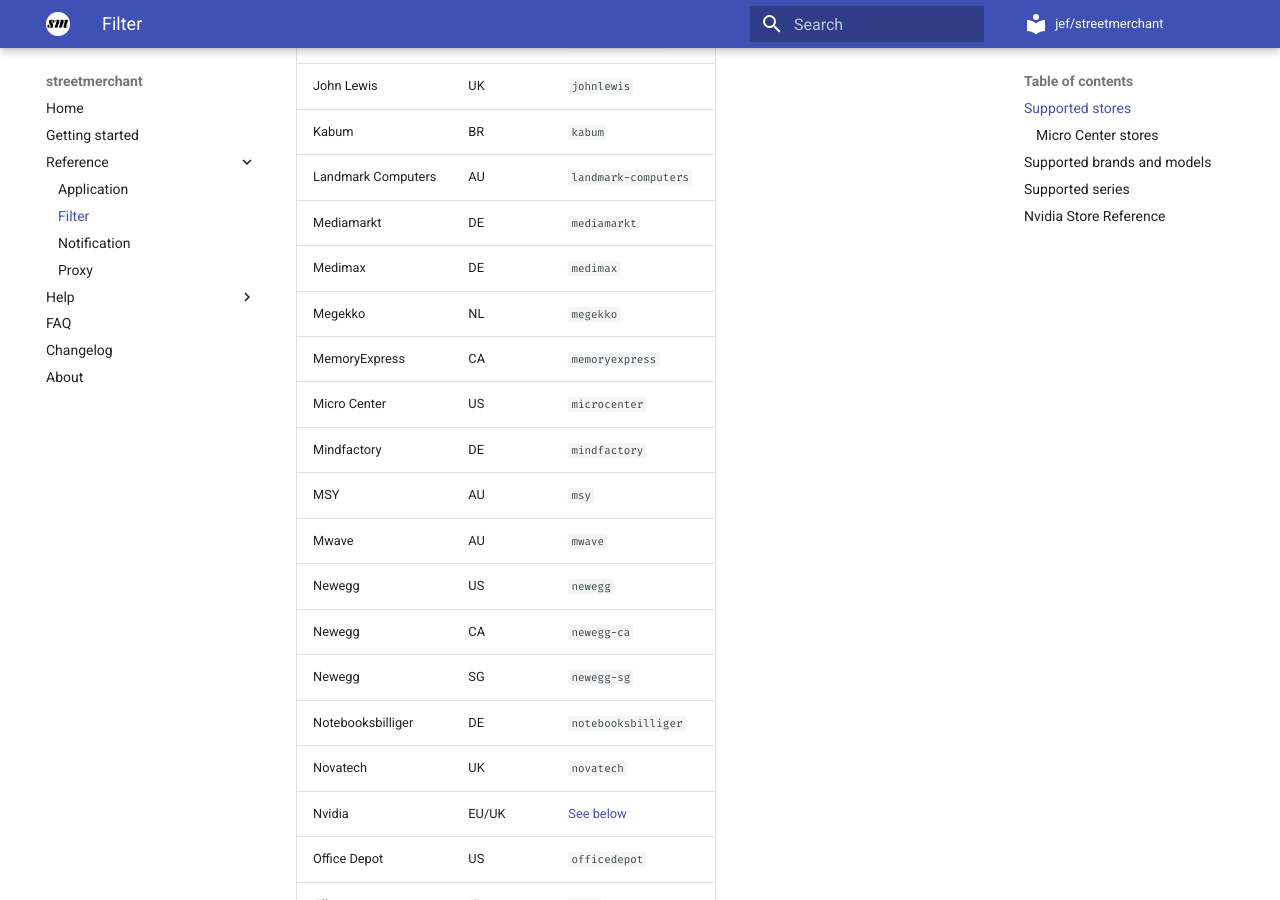
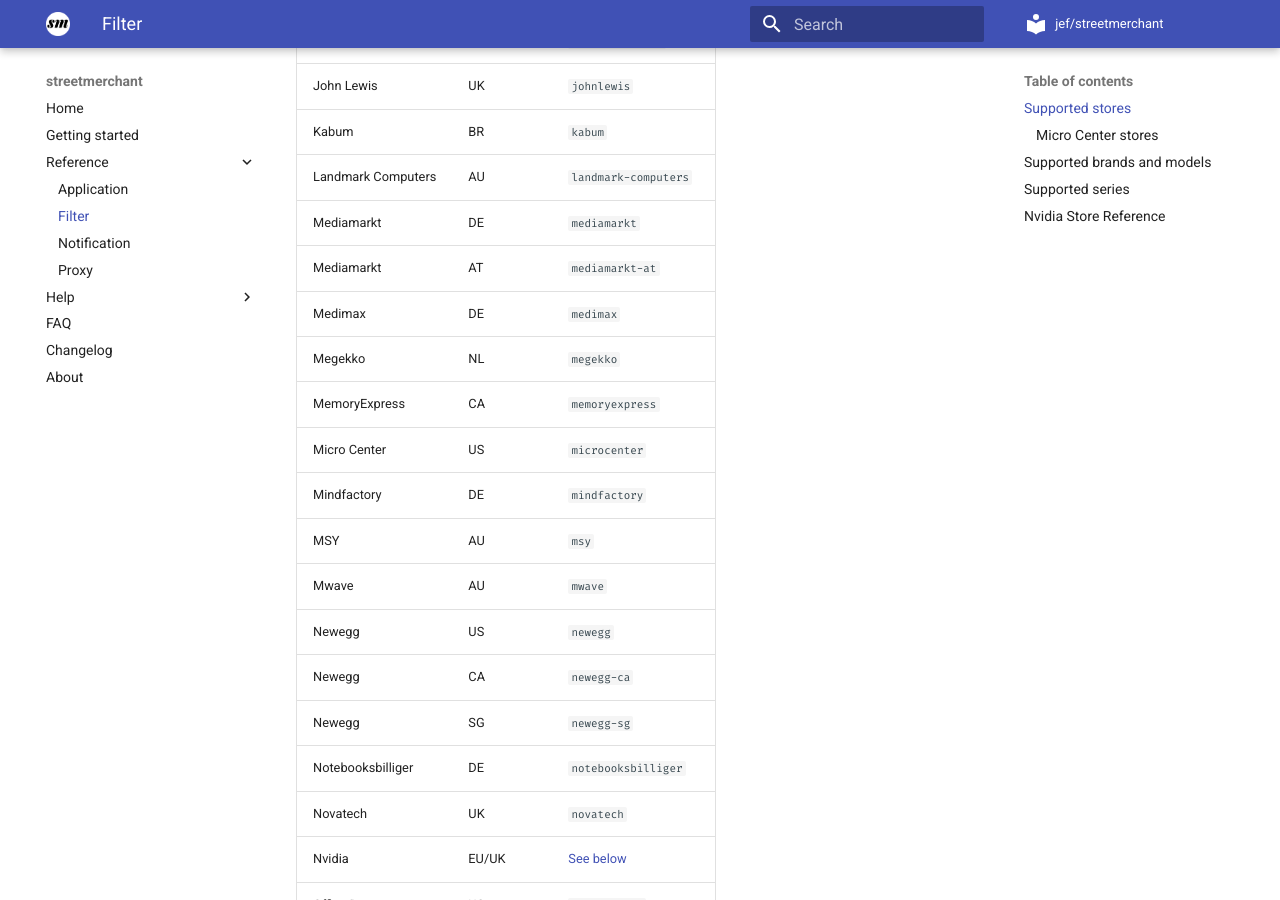
Before and after one commit to jef/streetmerchant, an MkDocs documentation site: the page built from docs/reference/filter.md, in a window 1280 px wide and 900 px high, scrolled down 5362 px. Built offline with MkDocs 1.6.1 and Material for MkDocs 9.7.7, drawn with Linux system fonts in a browser that asks for light colours; comment, search, counter and statistics services are not loaded.

Commit message:
add mediamarkt-at

```diff
--- a/docs/reference/filter.md
+++ b/docs/reference/filter.md
@@ -113,6 +113,7 @@
 | Kabum | BR | `kabum`|
 | Landmark Computers | AU |  `landmark-computers`|
 | Mediamarkt | DE | `mediamarkt`|
+| Mediamarkt | AT | `mediamarkt-at`|
 | Medimax | DE | `medimax`|
 | Megekko | NL | `megekko`|
 | MemoryExpress | CA | `memoryexpress`|
```
